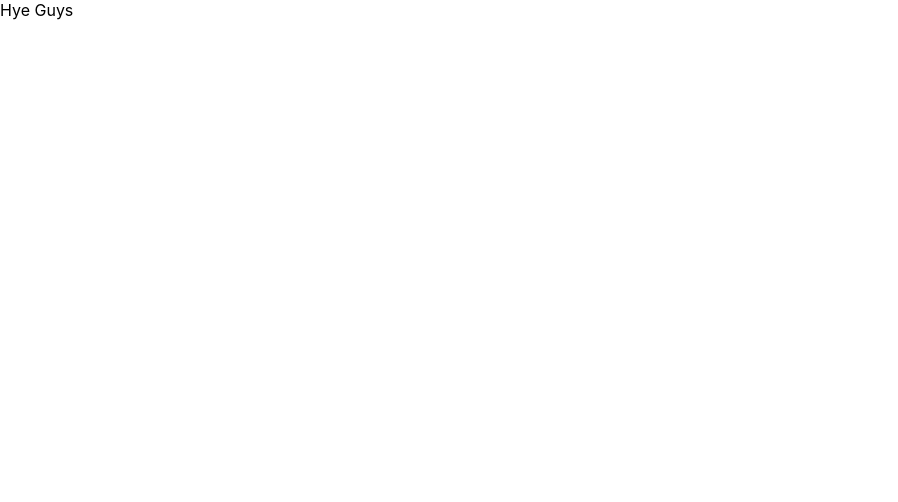
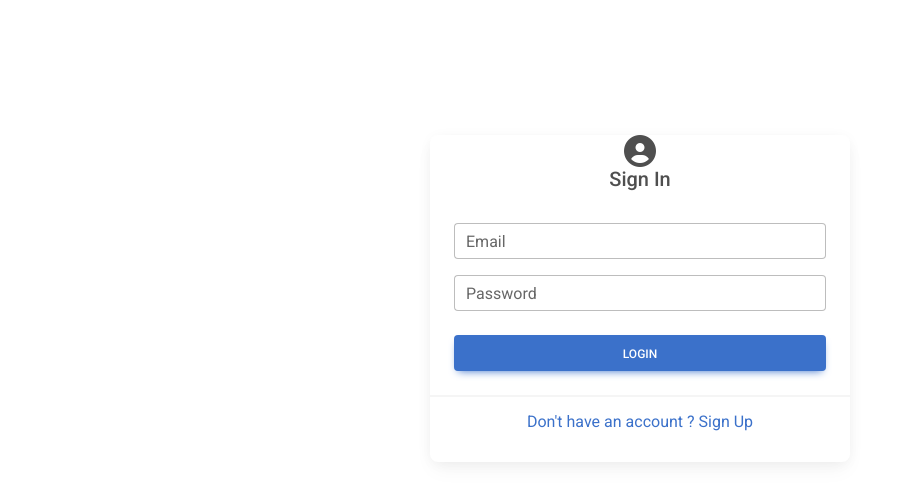
Before and after one commit to jeetsavsani1173/TourNion, a React (Create React App) app in the folder client/: page /login in a window 1280 px wide. Shown: the top 502 px of the page, without its empty margins (0-898 px from the left). Built offline with nearby package versions, Linux system fonts and the light colour scheme.

Commit message:
Login Form Added.

```diff
--- a/client/package.json
+++ b/client/package.json
@@ -3,6 +3,7 @@
   "version": "0.1.0",
   "private": true,
   "dependencies": {
+    "@fortawesome/fontawesome-free": "^6.3.0",
     "@material-ui/core": "^4.12.4",
     "@reduxjs/toolkit": "^1.9.1",
     "@testing-library/jest-dom": "^5.16.5",
--- a/client/public/index.html
+++ b/client/public/index.html
@@ -15,6 +15,10 @@
       user's mobile device or desktop. See https://developers.google.com/web/fundamentals/web-app-manifest/
     -->
     <link rel="manifest" href="%PUBLIC_URL%/manifest.json" />
+    <link
+      href="https://fonts.googleapis.com/css?family=Roboto:300,400,500,700&display=swap"
+      rel="stylesheet"
+    />
     <!--
       Notice the use of %PUBLIC_URL% in the tags above.
       It will be replaced with the URL of the `public` folder during the build.
--- a/client/src/App.js
+++ b/client/src/App.js
@@ -1,7 +1,24 @@
 import "./App.css";
+import { ToastContainer } from "react-toastify";
+import { BrowserRouter, Routes, Route } from "react-router-dom";
+import "react-toastify/dist/ReactToastify.css";
+import Home from "./pages/Home";
+import Login from "./pages/Login";
+import Register from "./pages/Register";
 
 function App() {
-  return <>Hye Guys</>;
+  return (
+    <BrowserRouter>
+      <div className="App">
+        <ToastContainer />
+        <Routes>
+          <Route path="/" element={<Home />}></Route>
+          <Route path="/login" element={<Login />}></Route>
+          <Route path="/register" element={<Register />}></Route>
+        </Routes>
+      </div>
+    </BrowserRouter>
+  );
 }
 
 export default App;
--- a/client/src/index.css
+++ b/client/src/index.css
@@ -1,13 +1,11 @@
 body {
   margin: 0;
-  font-family: -apple-system, BlinkMacSystemFont, 'Segoe UI', 'Roboto', 'Oxygen',
-    'Ubuntu', 'Cantarell', 'Fira Sans', 'Droid Sans', 'Helvetica Neue',
-    sans-serif;
+  font-family: Roboto, Helvetica, Arial, sans-serif;
   -webkit-font-smoothing: antialiased;
   -moz-osx-font-smoothing: grayscale;
 }
 
 code {
-  font-family: source-code-pro, Menlo, Monaco, Consolas, 'Courier New',
+  font-family: source-code-pro, Menlo, Monaco, Consolas, "Courier New",
     monospace;
 }
--- /dev/null
+++ b/client/src/pages/Home.js
@@ -0,0 +1,7 @@
+import React from "react";
+
+const Home = () => {
+  return <div>Home</div>;
+};
+
+export default Home;
--- /dev/null
+++ b/client/src/pages/Login.js
@@ -0,0 +1,94 @@
+import React, { useState, useEffect } from "react";
+import {
+  MDBCard,
+  MDBCardBody,
+  MDBInput,
+  MDBCardFooter,
+  MDBValidation,
+  MDBBtn,
+  MDBIcon,
+  MDBValidationItem,
+  MDBSpinner,
+} from "mdb-react-ui-kit";
+import { Link } from "react-router-dom";
+
+const initialState = {
+  email: "",
+  password: "",
+};
+
+const Login = () => {
+  const [formValue, setFormValue] = useState(initialState);
+  const { email, password } = formValue;
+  const handleSubmit = (e) => {
+    e.preventDefault();
+  };
+  const onInputChange = (e) => {
+    let { name, value } = e.target;
+    setFormValue({ ...formValue, [name]: value });
+  };
+  return (
+    <div
+      style={{
+        margin: "auto",
+        padding: "15px",
+        maxWidth: "450px",
+        alignContent: "center",
+        marginTop: "120px",
+      }}
+    >
+      <MDBCard alignment="center">
+        <MDBIcon fas icon="user-circle" className="fa-2x" />
+        <h5>Sign In</h5>
+        <MDBCardBody>
+          <MDBValidation onSubmit={handleSubmit} className="row g-3">
+            <MDBValidationItem
+              feedback="Please provide your email."
+              invalid
+              className="col-md-12"
+            >
+              <MDBInput
+                label="Email"
+                type="email"
+                value={email}
+                name="email"
+                onChange={onInputChange}
+                required
+                invalid
+                // validation="Please provide your email."
+              />
+            </MDBValidationItem>
+            <MDBValidationItem
+              feedback="Please provide your Password."
+              invalid
+              className="col-md-12"
+            >
+              <MDBInput
+                label="Password"
+                type="password"
+                value={password}
+                name="password"
+                onChange={onInputChange}
+                required
+                invalid
+                // validation="Please provide your Password."
+              />
+            </MDBValidationItem>
+            <div className="col-12">
+              <MDBBtn style={{ width: "100%" }} className="mt-2">
+                Login
+              </MDBBtn>
+            </div>
+          </MDBValidation>
+        </MDBCardBody>
+        <MDBCardFooter>
+          <Link to="/register">
+            <p>Don't have an account ? Sign Up</p>
+          </Link>
+        </MDBCardFooter>
+      </MDBCard>
+    </div>
+  );
+};
+
+export default Login;
--- /dev/null
+++ b/client/src/pages/Register.js
@@ -0,0 +1,7 @@
+import React from "react";
+
+const Register = () => {
+  return <div>Register</div>;
+};
+
+export default Register;
--- /dev/null
+++ b/client/src/tempCodeRunnerFile.js
@@ -0,0 +1 @@
+</BrowserRouter>
```
Also changed, not shown: client/src/index.js (+8 -6 lines), client/src/logo.svg (deleted), 1 other file (tests, documents, lock files or other folders).
